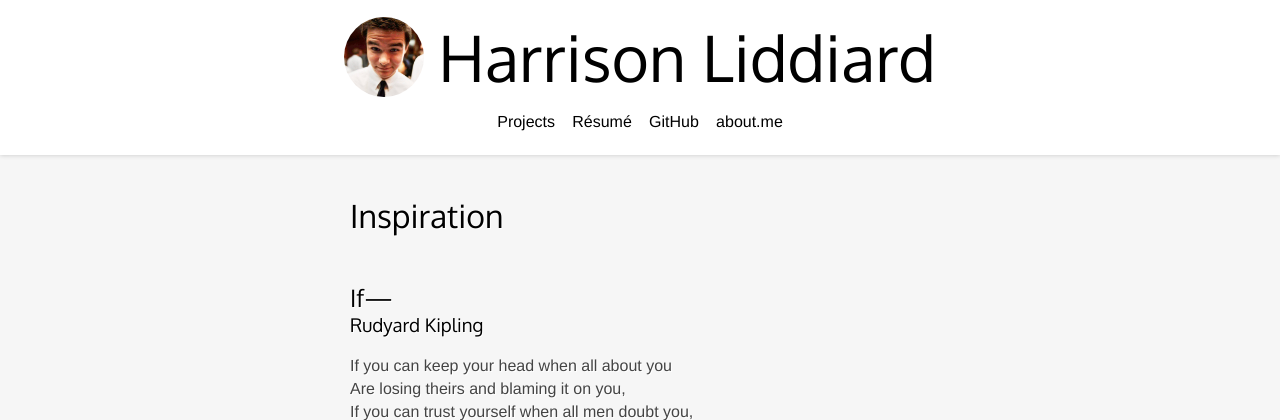
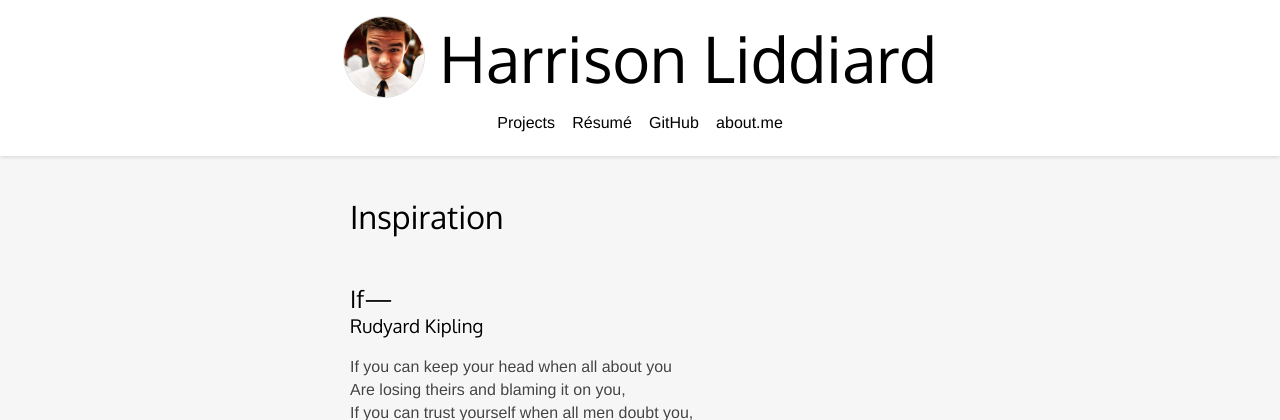
Before and after one commit to liddiard/harrisonliddiard.com, a Django app: page /inspiration/ in a window 1280 px wide. Shown: the top 420 px of the page. Run offline with Django 3.2, Linux system fonts and the light colour scheme; some libraries are stand-ins or nearby versions.

Commit message:
added subtle stroke to header img

```diff
--- a/portfolio/static/css/main.css
+++ b/portfolio/static/css/main.css
@@ -229,7 +229,8 @@ footer {
 img.mug {
   border-radius: 50%;
   vertical-align: bottom;
-  margin-right: 0.22em; }
+  margin-right: 0.22em;
+  border: 1px solid #ddd; }
 
 @media screen and (max-width: 1024px) {
   aside.project {
--- a/portfolio/static/sass/main.scss
+++ b/portfolio/static/sass/main.scss
@@ -342,6 +342,7 @@ img.mug {
     border-radius: 50%;
     vertical-align: bottom;
     margin-right: 0.22em;
+    border: 1px solid #ddd;
 }
 
 @media screen and (max-width: 1024px) {
```
